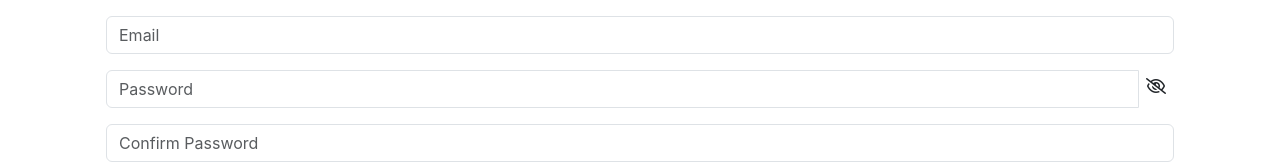
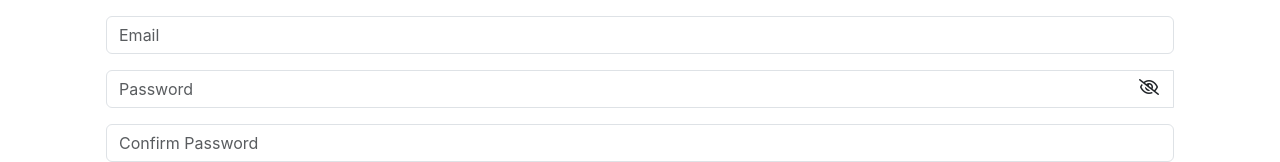
Before and after one commit to Irfansheikh01/ezyNotes, a React (Create React App) app: page /Signup in a window 1280 px wide. Shown: the part 222-384 px from the top of the page. Built offline with nearby package versions, Linux system fonts and the light colour scheme.

Commit message:
style for eye button

```diff
--- a/src/Components/Login.js
+++ b/src/Components/Login.js
@@ -77,8 +77,8 @@ const Login = (props) => {
             value={credentials.password}
             onChange={onChange}
           />
-          <div className="input-group-addon" onClick={passShow}>
-            <i className={`fa ${eye} m-2`} aria-hidden="true"></i>
+          <div className="input-group-addon" onClick={passShow} style={{border: '1px solid #e3d4d4', borderRadius: '0px 5px 5px 0px'}}>
+            <i className={`fa ${eye} m-2`} aria-hidden="true" ></i>
           </div>
         </div>
 
--- a/src/Components/Signup.js
+++ b/src/Components/Signup.js
@@ -90,7 +90,7 @@ const Signup = (props) => {
               aria-describedby="emailHelp"
             />
           </div>
-          <div className="mb-3 input-group">
+          <div className="mb-3 input-group relative">
             <input
               type="password"
               className="form-control"
@@ -102,8 +102,8 @@ const Signup = (props) => {
               value={credentials.password}
               onChange={onChange}
             />
-            <div className="input-group-addon" onClick={passShow}>
-            <i className={`fa ${eye} m-2`} aria-hidden="true"></i>
+            <div className="input-group-addon" onClick={passShow} style={{position:'absolute', right:'15px', top:'5px'  }}>
+            <i className={`fa ${eye}`} aria-hidden="true"></i>
           </div>
           </div>
           <div className="mb-3">
```
